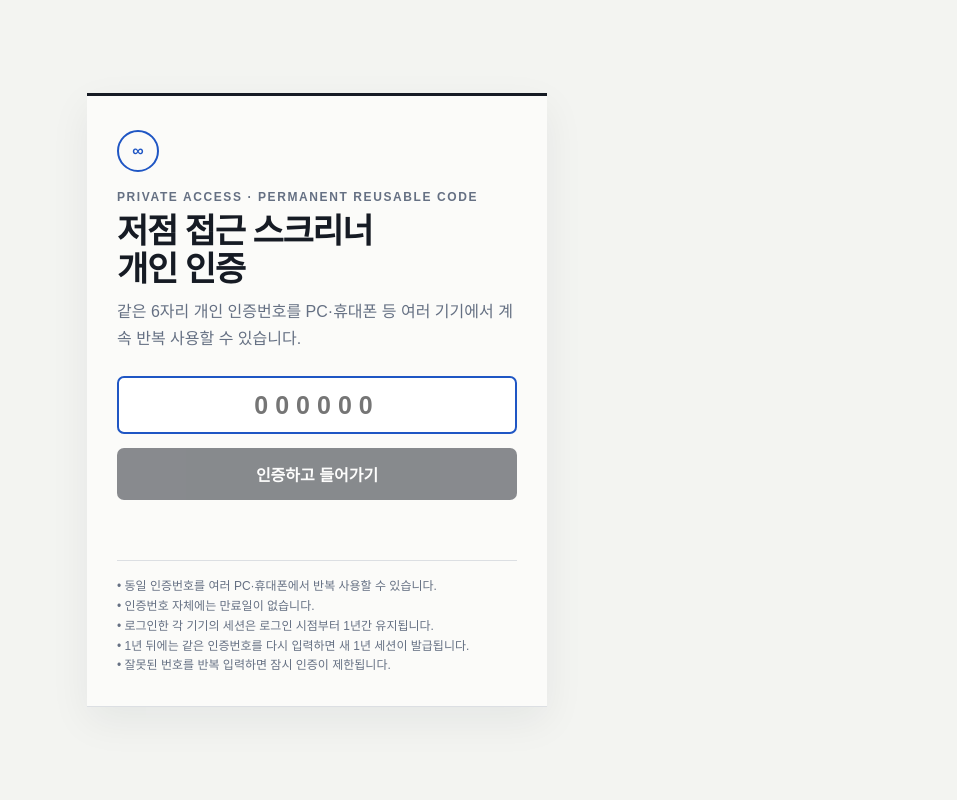
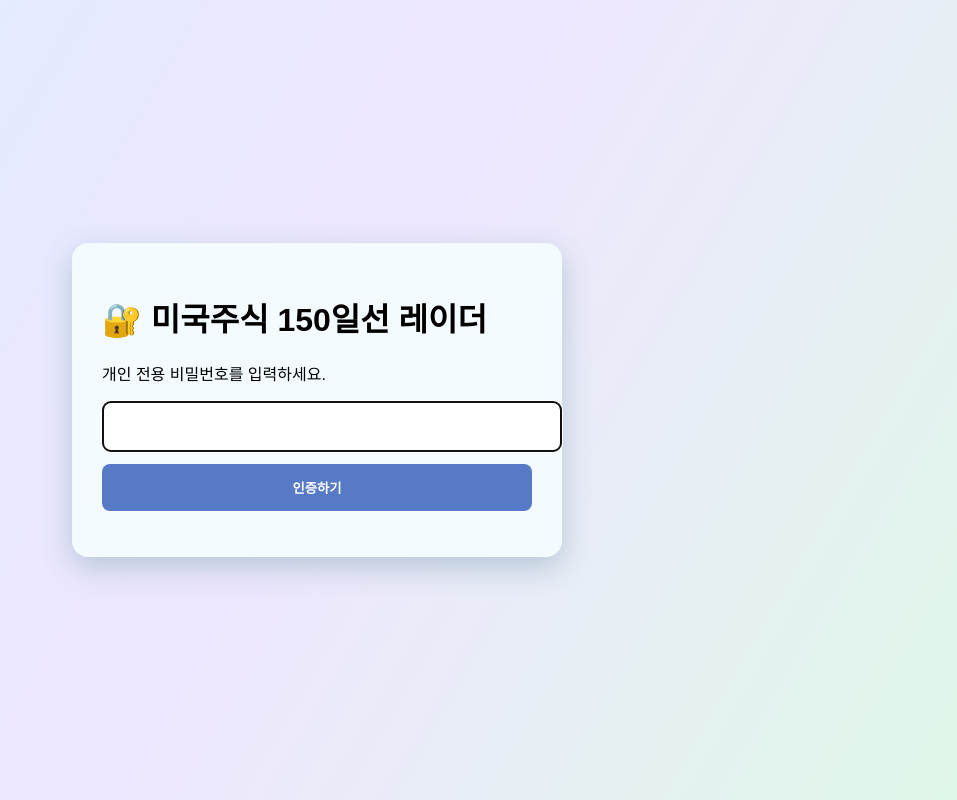
Before and after one commit to shtel7001/sh, a Next.js app: page /login in a window 1280 px wide. Shown: the whole page, without its empty margins (323-1280 px from the left). Built offline with nearby package versions, Linux system fonts and the light colour scheme.

Commit message:
Use server-side password authentication for US MA150 radar

```diff
--- a/app/login/page.js
+++ b/app/login/page.js
@@ -1,25 +1,7 @@
 'use client';
 import {useState} from 'react';
-
-const css=`*{box-sizing:border-box}body{margin:0;background:#f3f4f1;color:#161b24;font-family:Arial,'Noto Sans KR',sans-serif}.auth{min-height:100vh;display:grid;place-items:center;padding:24px}.card{width:min(460px,100%);background:#fbfbf9;border-top:3px solid #161b24;border-bottom:1px solid #dcdfe3;padding:34px 30px 30px;box-shadow:0 14px 38px #17203310}.ey{font-size:12px;letter-spacing:1.6px;color:#657083;font-weight:800}.card h1{font-size:34px;line-height:1.12;margin:8px 0 10px;letter-spacing:-1.4px}.card p{color:#657083;line-height:1.7;margin:0 0 24px}.code{display:block;width:100%;height:58px;border:1px solid #b9c0ca;border-radius:7px;background:#fff;padding:0 16px;font-size:25px;font-weight:900;letter-spacing:7px;text-align:center;color:#161b24;outline:none}.code:focus{border:2px solid #1f56c4}.btn{width:100%;height:52px;margin-top:14px;border:0;border-radius:7px;background:#161b24;color:white;font-size:16px;font-weight:900;cursor:pointer}.btn:disabled{opacity:.5}.msg{min-height:24px;margin:12px 0 0!important;font-size:13px}.bad{color:#bd2e2e!important}.ok{color:#1f56c4!important}.note{margin-top:24px;border-top:1px solid #dcdfe3;padding-top:16px;color:#657083;font-size:12px;line-height:1.65}.lock{width:42px;height:42px;border:2px solid #1f56c4;border-radius:21px;display:grid;place-items:center;margin-bottom:18px;font-weight:900;color:#1f56c4}@media(max-width:520px){.card{padding:28px 20px}.card h1{font-size:29px}}`;
-
 export default function Login(){
-  const[code,setCode]=useState(''); const[busy,setBusy]=useState(false); const[msg,setMsg]=useState(''); const[state,setState]=useState('');
-  async function submit(e){
-    e.preventDefault(); if(busy)return;
-    const clean=code.replace(/\D/g,'').slice(0,6); setCode(clean);
-    if(clean.length!==6){setState('bad');setMsg('6자리 인증번호를 입력해 주세요.');return;}
-    setBusy(true);setMsg('인증번호를 확인하는 중입니다…');setState('');
-    try{
-      const r=await fetch('/api/auth/verify',{method:'POST',headers:{'Content-Type':'application/json'},body:JSON.stringify({code:clean}),cache:'no-store'});
-      const j=await r.json().catch(()=>({}));
-      if(r.ok&&j.ok){setState('ok');setMsg('인증되었습니다. 이 번호는 앞으로도 계속 사용할 수 있습니다.');location.replace('/');return;}
-      setState('bad');
-      if(j.error==='TOO_MANY_ATTEMPTS')setMsg('입력 횟수가 많습니다. 잠시 후 다시 시도해 주세요.');
-      else if(j.error==='AUTH_SERVICE_ERROR')setMsg('인증 서버 연결에 문제가 있습니다. 잠시 후 다시 시도해 주세요.');
-      else setMsg('인증번호가 맞지 않습니다.');
-    }catch{setState('bad');setMsg('네트워크 연결을 확인해 주세요.');}
-    finally{setBusy(false);}
-  }
-  return <><style>{css}</style><main className="auth"><section className="card"><div className="lock">∞</div><div className="ey">PRIVATE ACCESS · PERMANENT REUSABLE CODE</div><h1>저점 접근 스크리너<br/>개인 인증</h1><p>같은 6자리 개인 인증번호를 PC·휴대폰 등 여러 기기에서 계속 반복 사용할 수 있습니다.</p><form onSubmit={submit}><input className="code" inputMode="numeric" autoComplete="one-time-code" maxLength="6" placeholder="000000" value={code} onChange={e=>setCode(e.target.value.replace(/\D/g,'').slice(0,6))} autoFocus/><button className="btn" disabled={busy||code.length!==6}>{busy?'확인 중…':'인증하고 들어가기'}</button></form><p className={`msg ${state}`}>{msg}</p><div className="note">• 동일 인증번호를 여러 PC·휴대폰에서 반복 사용할 수 있습니다.<br/>• 인증번호 자체에는 만료일이 없습니다.<br/>• 로그인한 각 기기의 세션은 로그인 시점부터 1년간 유지됩니다.<br/>• 1년 뒤에는 같은 인증번호를 다시 입력하면 새 1년 세션이 발급됩니다.<br/>• 잘못된 번호를 반복 입력하면 잠시 인증이 제한됩니다.</div></section></main></>;
+ const[code,setCode]=useState(''),[busy,setBusy]=useState(false),[msg,setMsg]=useState('');
+ async function submit(e){e.preventDefault();setBusy(true);try{const r=await fetch('/api/auth/verify',{method:'POST',headers:{'Content-Type':'application/json'},body:JSON.stringify({code})});const j=await r.json();if(r.ok&&j.ok){location.replace('/');return}setMsg('인증 실패: 비밀번호 또는 서버 설정을 확인하세요.')}catch{setMsg('네트워크 오류')}finally{setBusy(false)}}
+ return <main style={{minHeight:'100vh',display:'grid',placeItems:'center',background:'linear-gradient(120deg,#deedff,#eee6ff,#dff7e8)',fontFamily:'Arial'}}><form onSubmit={submit} style={{width:'min(430px,95vw)',background:'#f4fbff',padding:30,borderRadius:16,boxShadow:'0 10px 30px #b5c6d6'}}><h1>🔐 미국주식 150일선 레이더</h1><p>개인 전용 비밀번호를 입력하세요.</p><input type="password" value={code} onChange={e=>setCode(e.target.value)} style={{width:'100%',padding:14,fontSize:18,border:'1px solid #a6c7de',borderRadius:8}} autoFocus/><button disabled={busy||!code} style={{width:'100%',marginTop:12,padding:14,background:'#567ac5',color:'white',border:0,borderRadius:8,fontWeight:800}}>{busy?'확인 중':'인증하기'}</button><p>{msg}</p></form></main>
 }
```
